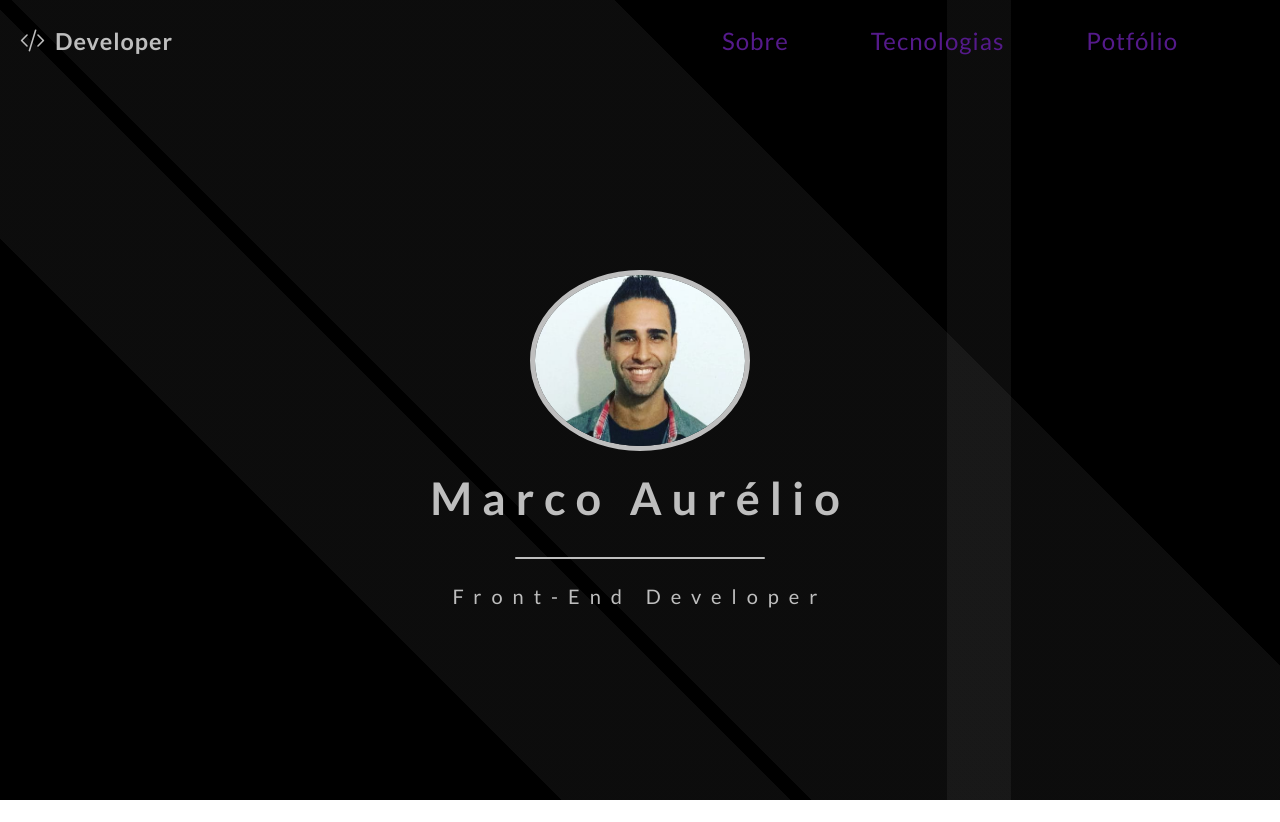
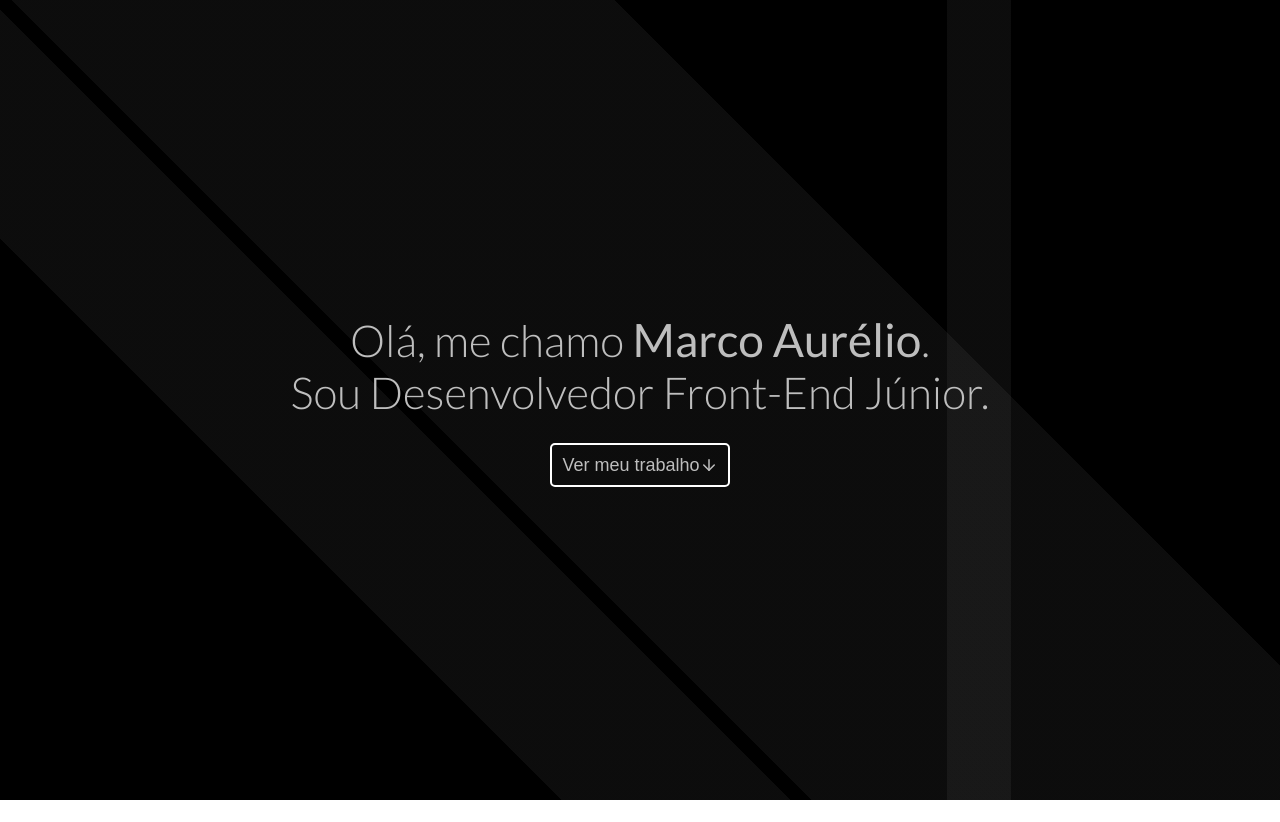
Before and after one commit to Marco-oli/Personal-website2.0, a React (Create React App) app: page / in a window 1280 px wide. After the commit the page ends 800 px from the top, so only its background shows below. Built offline with nearby package versions, Linux system fonts and the light colour scheme.

Commit message:
Modifiquei a Home e seu style

```diff
--- a/src/pages/Home/index.js
+++ b/src/pages/Home/index.js
@@ -1,9 +1,7 @@
 import React from 'react';
 import * as S from './styles';
-import { BsCodeSlash } from 'react-icons/bs';
+import { FiArrowDown } from 'react-icons/fi';
 
-import images from '../../assets/images';
-import colors from '../../assets/colors';
 
 const Home = () => {
    return (
@@ -12,25 +10,15 @@ const Home = () => {
             <S.Content>
 
                <S.Header>
-                  <S.BoxLogo>
-                     <BsCodeSlash color={colors.text} size={25}/>
-                     <h3>Developer</h3>
-                  </S.BoxLogo>
+                  <S.BoxTitle>
+                     <p>Olá, me chamo <span>Marco Aurélio</span>.</p>
+                     <p>Sou Desenvolvedor Front-End Júnior.</p>
+                  </S.BoxTitle>
 
-                  <S.BoxLinks>
-                     <a href="">Sobre</a>
-                     <a href="">Tecnologias</a>
-                     <a href="">Potfólio</a>
-                  </S.BoxLinks>
+                  <S.BoxButton href="">
+                     Ver meu trabalho <FiArrowDown  size={18} />
+                  </S.BoxButton>
                </S.Header>
-
-               <S.Main>
-                  <S.BoxImage>
-                     <img src={images.Profile} alt="profile"/>
-                  </S.BoxImage>
-                  <h1>Marco Aurélio</h1>
-                  <p>Front-End Developer</p>
-               </S.Main>
 
             </S.Content>
          </S.Container>
--- a/src/pages/Home/styles.js
+++ b/src/pages/Home/styles.js
@@ -14,75 +14,58 @@ export const Content = styled.div`
    width: 100%;
    max-width: 1300px;
    padding: 20px;
-   box-sizing: border-box;
 `;
 
 export const Header = styled.header`
    display: flex;
+   flex-direction: column;
    flex: 1;
-   justify-content: space-around;
-   align-items: center;
+   justify-content: center;
+   align-items:center;
+   min-height: 95vh;
 `;
 
-export const BoxLogo = styled.div`
+export const BoxTitle = styled.div`
    display: flex;
-   align-items: center;
-   flex: 0.5;
-   font-size: 20px;
+   flex-direction: column;
+   line-height: 52px;
+   padding-bottom: 25px;
+   letter-spacing: 0px;
+   font-weight: 300;
 
-   h3 {
-      padding-left: 10px;
+   p {
+      font-size: 44px;
+
+   }
+
+   span {
+      font-size: 46px;
+      font-weight: 500;
+      color: ${colors.blueStrong};
    }
 `;
 
-export const BoxLinks = styled.nav`
+export const BoxButton = styled.a`
+   text-decoration: none;
    display: flex;
-   justify-content: space-evenly;
-   flex: 0.5;
+   align-items: center;
+   box-sizing: inherit;
+   font-size: 18px;
+   color: ${colors.text};
+   padding: 0;
+   line-height: 40px;
+   font-family: 'Raleway', sans-serif;
+   font-weight: 300;
+   letter-spacing: 0px;
+   border: 2px solid #fff;
+   border-radius: 5px;
+   padding: 0 10px;
+   transition: all 0.5s;
 
-   a {
-      text-decoration: none;
-      font-size: 24px;
-      transition: all 0.5s;
-      font-family: 'Lato', sans-serif;
-
-      :hover {
-         color: ${colors.textHover};
-      }
-   }
-`;
-
-export const Main = styled.main`
-   display: flex;
-   flex-direction: column;
-   height: 100%;
-   align-items: center;
-   justify-content: center;
-   letter-spacing: 10px;
-
-   h1 {
-      font-size: 45px;
-
-      ::after {
-         content: '';
-         width: 250px;
-         height: 2px;
-         background-color: currentColor;
-         display: block;
-         margin: 20px auto;
-         border-radius: 2px;
-      }
+   :hover {
+      background-color: ${colors.red};
+      border: 2px solid ${colors.red};
+      color: ${colors.textHover};
    }
 
-   p {
-      font-size: 20px;
-   }
 `;
-
-export const BoxImage = styled.div`
-   img {
-      width: 220px;
-      border: 5px solid #BEBEBE;
-      border-radius: 50%;
-   }
-`;
```
